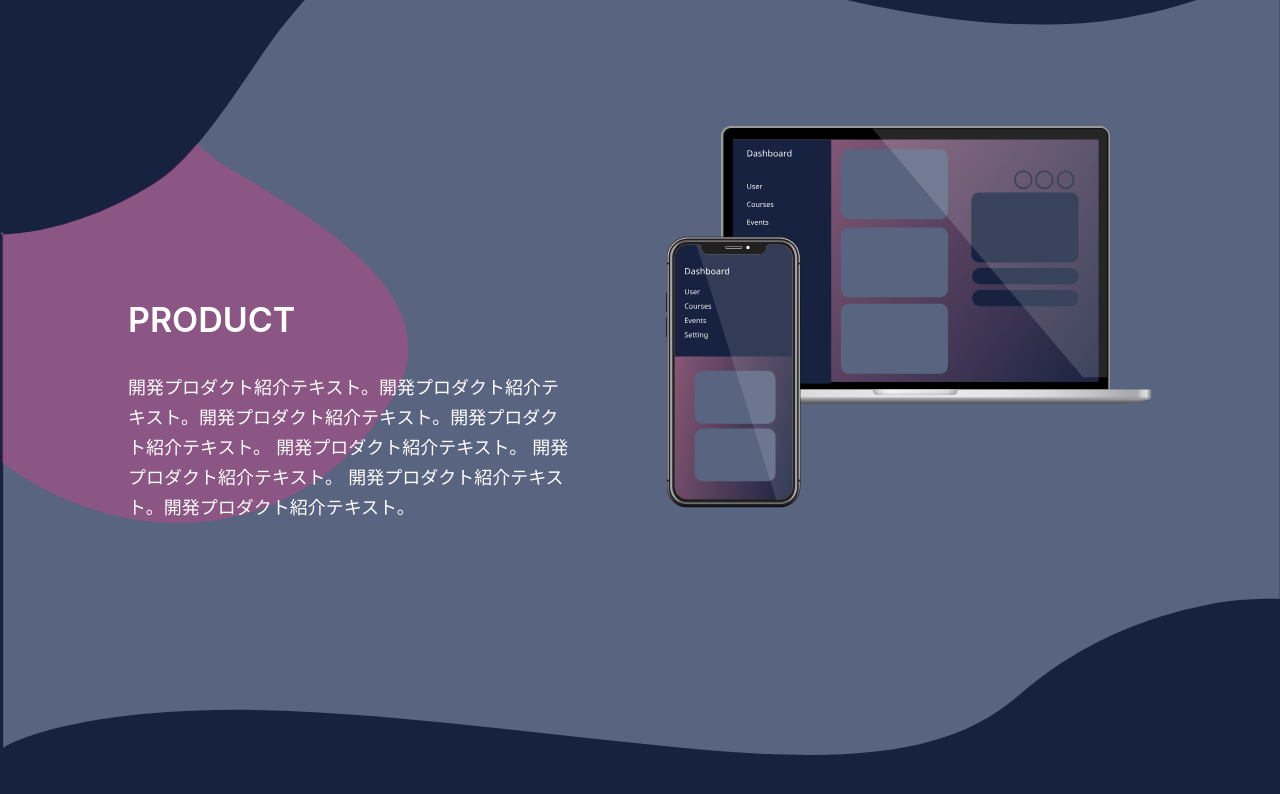
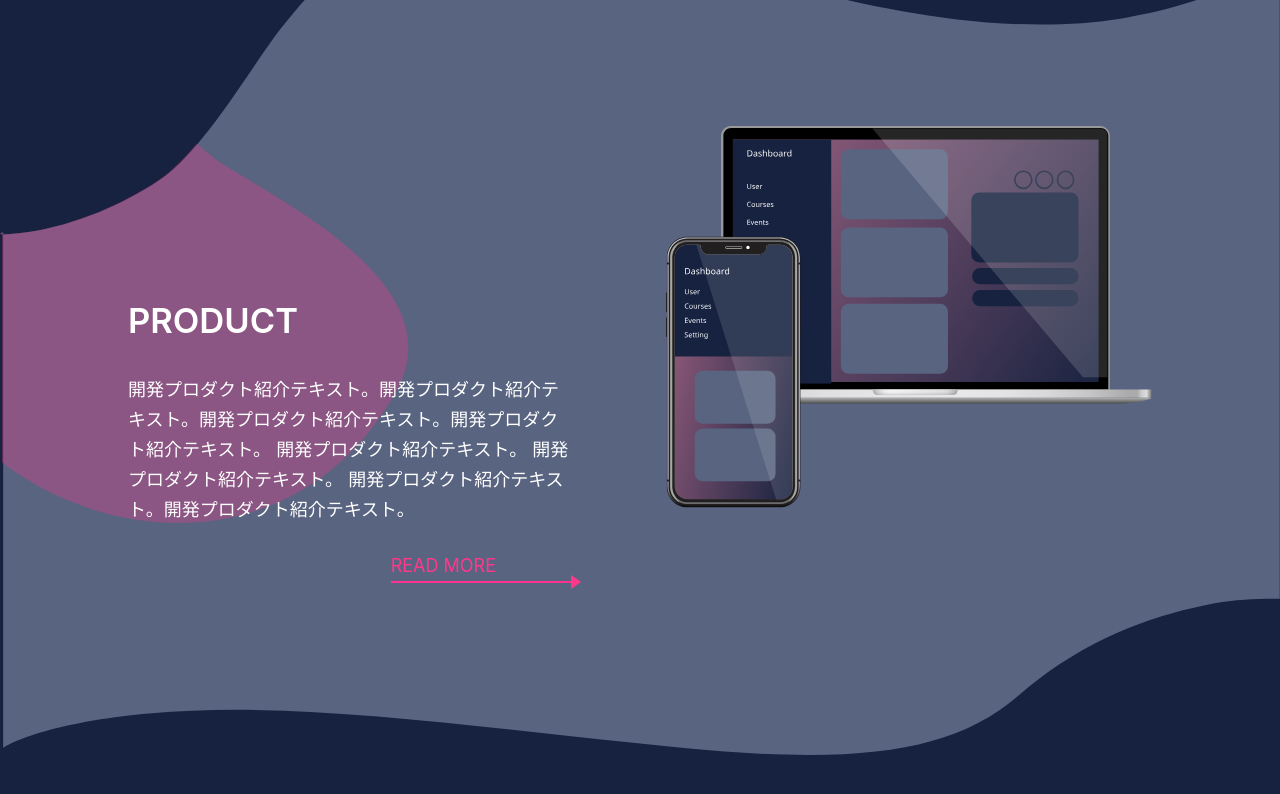
Before and after one commit to saya1104/office-area, a Next.js app: page / in a window 1280 px wide. Shown: the part 2623-3417 px from the top of the page. Built offline with nearby package versions, Linux system fonts and the light colour scheme.

Commit message:
✨ デザインの変更

```diff
--- a/components/templates/ProductCategory.tsx
+++ b/components/templates/ProductCategory.tsx
@@ -1,6 +1,8 @@
 import Image from 'next/image';
 import styled from 'styled-components';
 import { sp, tablet } from '../../styles/breakPoint';
+import { pcMin } from '../../styles/breakPoint';
+import ReadMore from '../elements/ReadMore';
 
 const ProductStyle = styled.div`
   position: relative;
@@ -13,7 +15,7 @@ const TextStyle = styled.div`
   width: 35%;
   height: auto;
   ${tablet`
-  width: 40%
+  width: 42%
   `}
   ${sp`
   top: 12%;
@@ -24,8 +26,8 @@ const TextStyle = styled.div`
   h3 {
     font-size: 34px;
     font-weight: 600;
-    ${tablet`
-    font-size: 3vw;
+    ${pcMin`
+    font-size: 2.7vw;
     `}
     ${sp`
     font-size: 34px;
@@ -35,13 +37,14 @@ const TextStyle = styled.div`
     font-weight: 400px;
     font-size: 18px;
     line-height: 30px;
+    margin-bottom: 7%;
     ${tablet`
-    font-size: 1.6vw;
-    line-height: 3vw;
+    font-size: 1.8vw;
+    line-height: 3.2vw;
     `}
     ${sp`
-    margin-top: 60px;
-    font-size: 3.8vw;
+    margin-top: 10vw;
+    font-size: 3.4vw;
     line-height: 7vw;
     `}
   }
@@ -134,6 +137,7 @@ const ProductCategory = () => {
             開発プロダクト紹介テキスト。 開発プロダクト紹介テキスト。
             開発プロダクト紹介テキスト。開発プロダクト紹介テキスト。
           </p>
+          <ReadMore />
         </TextStyle>
         <ImagePcStyle>
           <Image
```
